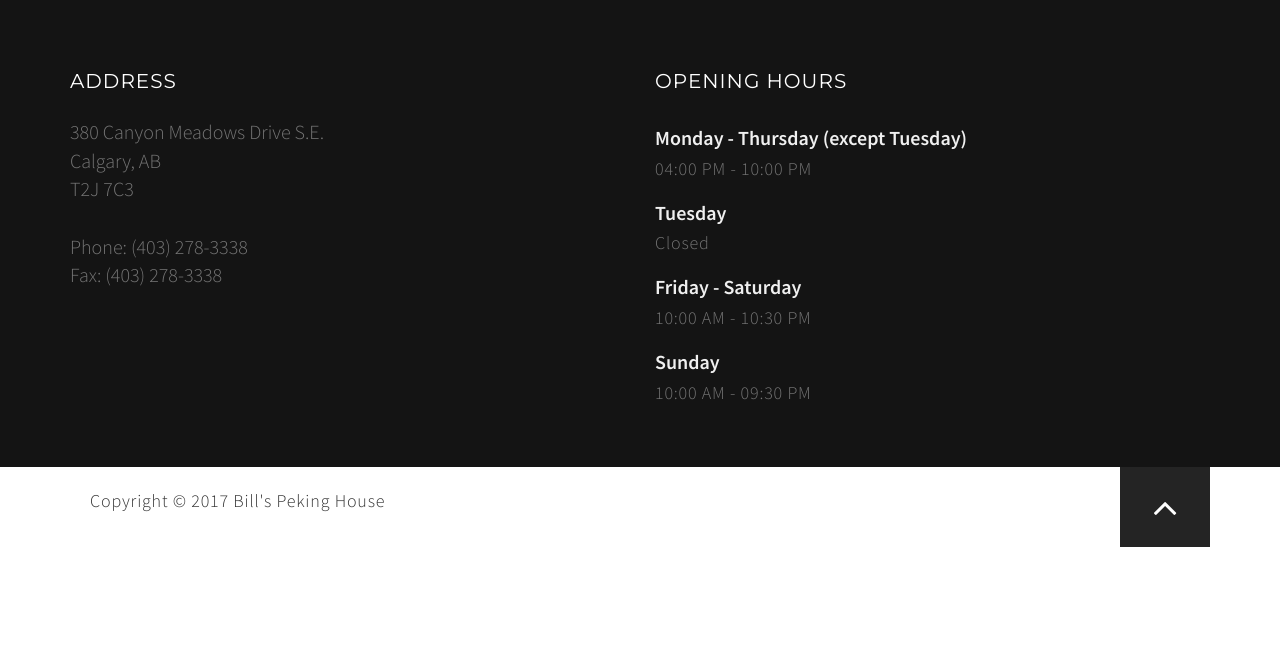
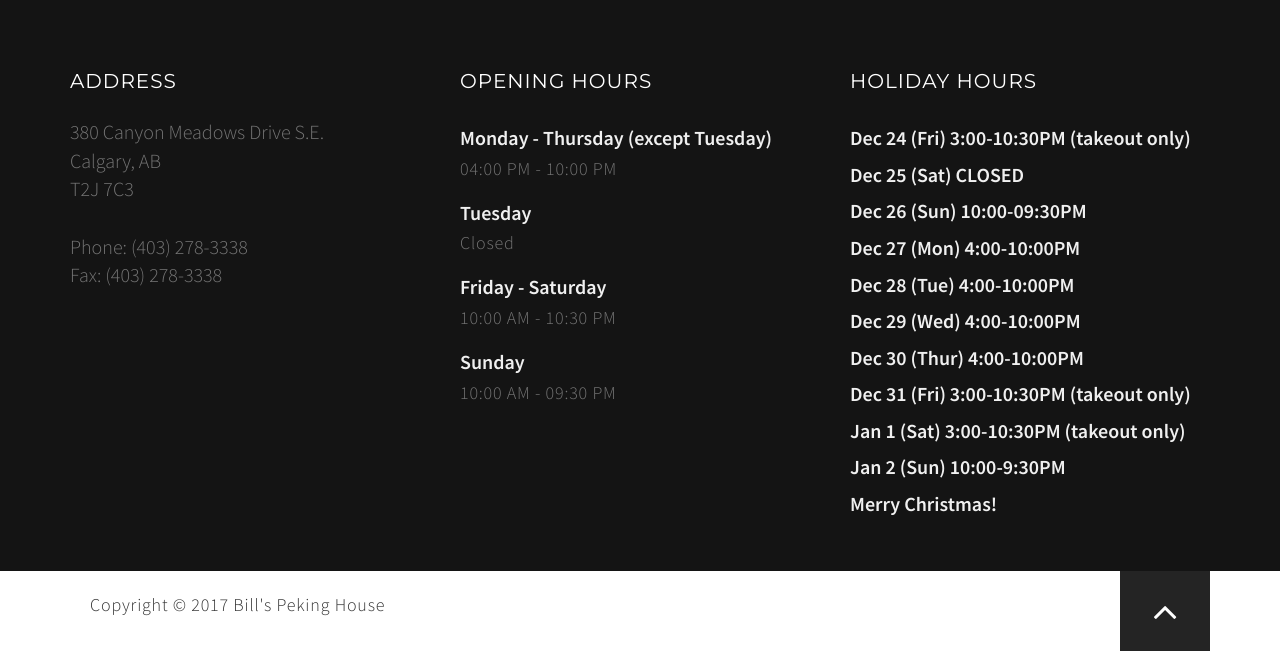
Before and after one commit to LeoLamCY/billspeking, a plain HTML site: page index.html in a window 1280 px wide. Shown: the part 5689-6340 px from the top of the page. Before the commit the page ends 6236 px from the top, so only its background shows below. Drawn offline with Linux system fonts and the light colour scheme.

Commit message:
Update index.html

```diff
--- a/index.html
+++ b/index.html
@@ -447,7 +447,7 @@
     <footer>
         <div class="container">
             <div class="row">
-                <div class="col-md-6 col-sm-6">
+                <div class="col-md-4 col-sm-4">
                     <h3>Address</h3>
                     <address>
                     380 Canyon Meadows Drive S.E.<br>
@@ -459,7 +459,7 @@
                     </address>
                 </div>
 
-                <div class="col-md-6 col-sm-6">
+                <div class="col-md-4 col-sm-4">
                     <h3>Opening Hours</h3>
                     <strong>Monday - Thursday (except Tuesday)</strong>
                     <p>04:00 PM - 10:00 PM</p>
@@ -469,6 +469,21 @@
                     <p>10:00 AM - 10:30 PM</p>
                     <strong>Sunday</strong>
                     <p>10:00 AM - 09:30 PM</p>
+                </div>
+
+                <div class="col-md-4 col-sm-4">
+                    <h3>Holiday Hours</h3>
+                    <strong>Dec 24 (Fri) 3:00-10:30PM (takeout only)</strong>
+                    <strong>Dec 25 (Sat) CLOSED</strong>
+                    <strong>Dec 26 (Sun) 10:00-09:30PM</strong>
+                    <strong>Dec 27 (Mon) 4:00-10:00PM</strong>
+                    <strong>Dec 28 (Tue) 4:00-10:00PM</strong>
+                    <strong>Dec 29 (Wed) 4:00-10:00PM</strong>
+                    <strong>Dec 30 (Thur) 4:00-10:00PM</strong>
+                    <strong>Dec 31 (Fri) 3:00-10:30PM (takeout only)</strong>
+                    <strong>Jan 1 (Sat) 3:00-10:30PM (takeout only)</strong>
+                    <strong>Jan 2 (Sun) 10:00-9:30PM</strong>
+                    <strong>Merry Christmas!</strong>
                 </div>
             </div>
         </div>
```
